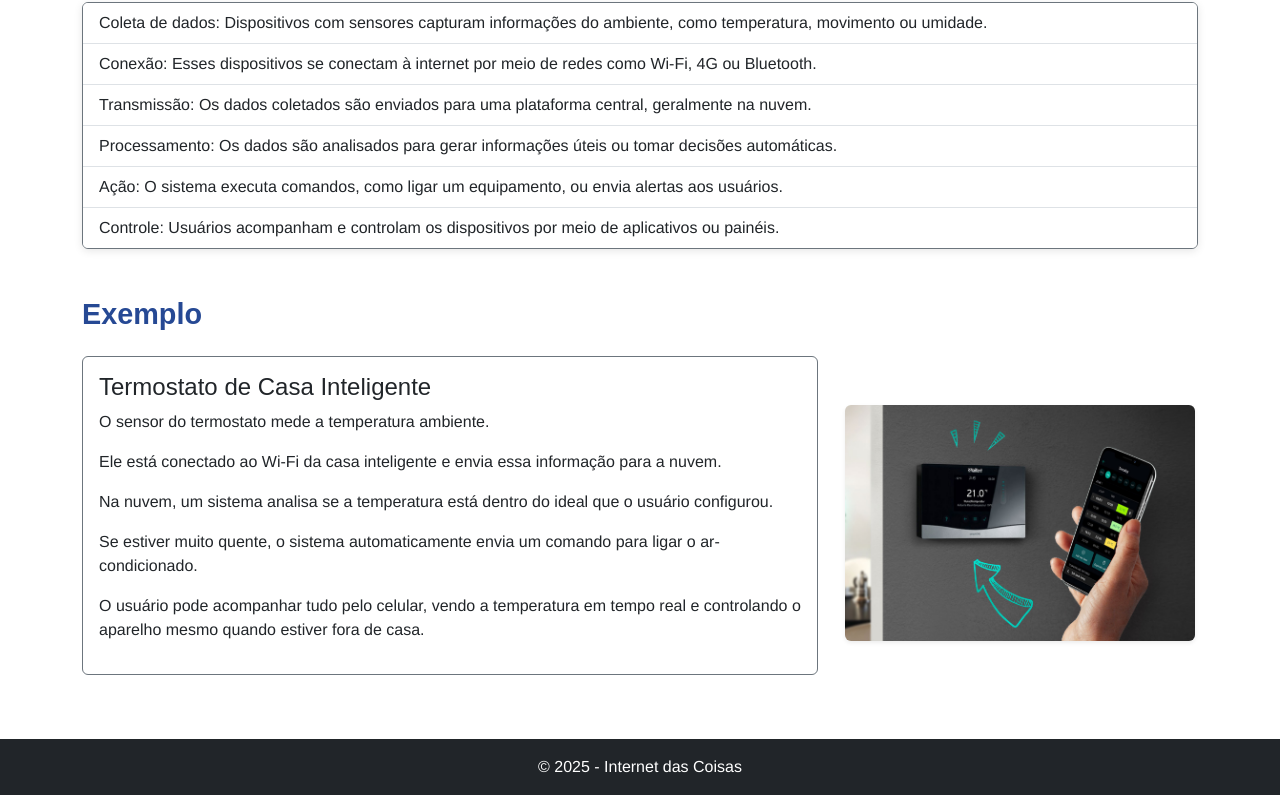
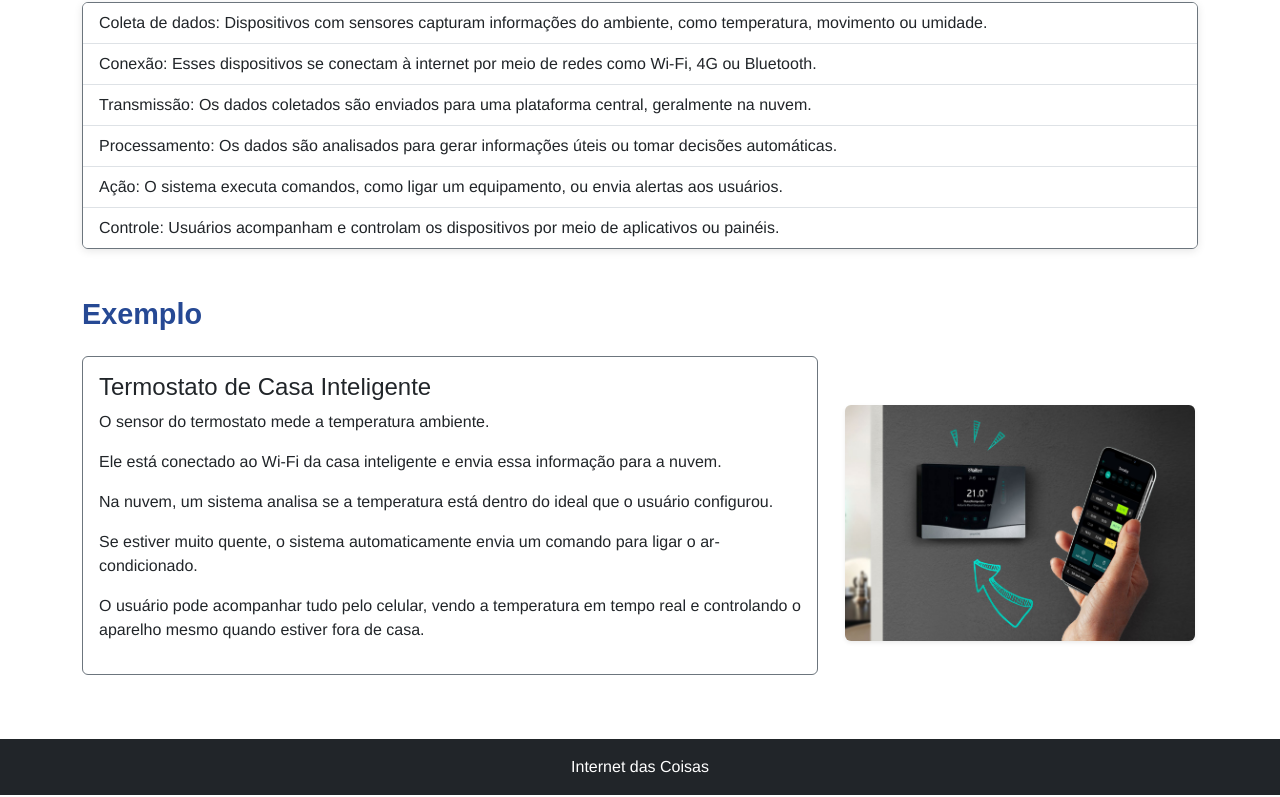
Before and after one commit to rob3rtacipriano-commits/InternetDasCoisas-RobertaCipriano, a plain HTML site: page index.html in a window 1280 px wide. Shown: the part 1658-2455 px from the top of the page. Drawn offline with nearby package versions, Linux system fonts and the light colour scheme.

Commit message:
Atualizando site

```diff
--- a/index.html
+++ b/index.html
@@ -118,7 +118,7 @@
 </div>
 
 <footer class="bg-dark text-white text-center py-3 mt-5">
-  <p class="mb-0">&copy; 2025 - Internet das Coisas</p>
+  <p class="mb-0"> Internet das Coisas</p>
 </footer>
 
 <img src="assets/images/iot-ilustracao.png" class="img-fluid img-iot">
```
